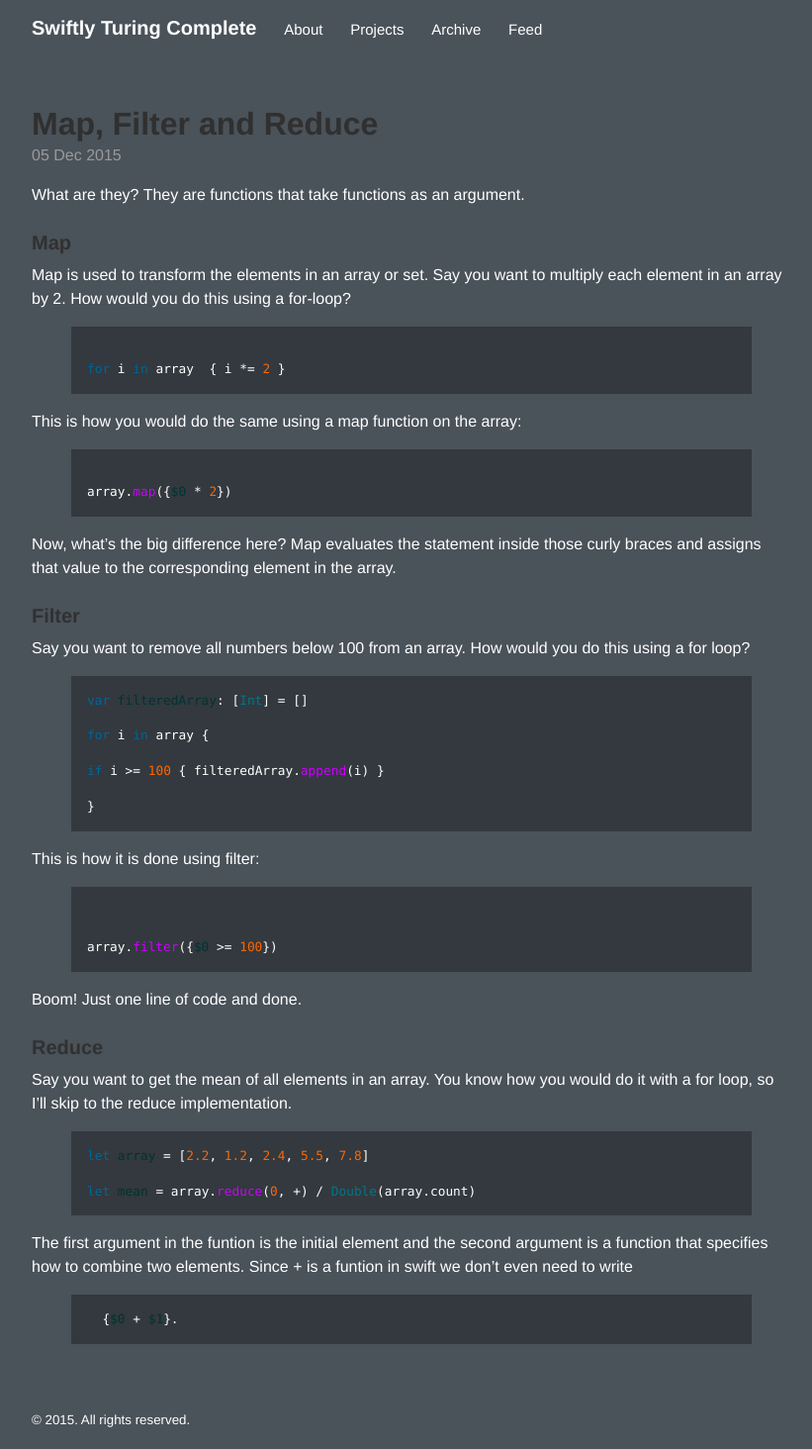
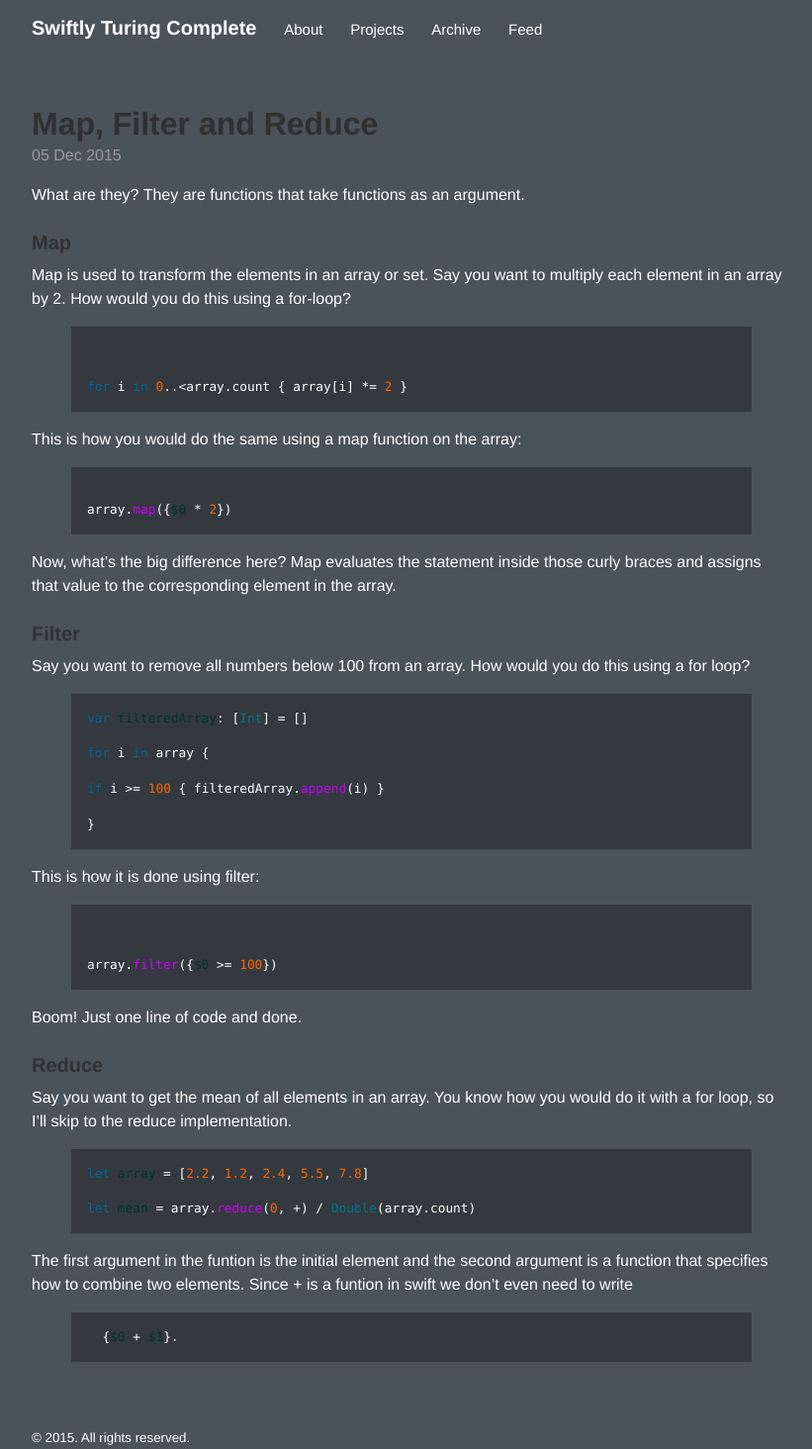
Before and after one commit to AtharvaVaidya/atharvavaidya.github.io, a Jekyll site: the page built from _posts/2015-12-05-Map-Filter-And-Reduce.md, in a window 1280 px wide. Shown: the whole page at 99% size, without its empty margins (224-1045 px from the left). Built offline with Jekyll 4.4.1, drawn with Linux system fonts in a browser that asks for light colours.

Commit message:
Fix for loop in map

```diff
--- a/_posts/2015-12-05-Map-Filter-And-Reduce.md
+++ b/_posts/2015-12-05-Map-Filter-And-Reduce.md
@@ -10,7 +10,9 @@ What are they? They are functions that take functions as an argument.
 Map is used to transform the elements in an array or set. Say you want to multiply each element in an array by 2. How would you do this using a for-loop?
 
 {% highlight swift%}
-for i in array  { i *= 2 }
+
+for i in 0..<array.count { array[i] *= 2 }
+
 {% endhighlight %}
 
 This is how you would do the same using a map function on the array:
```
